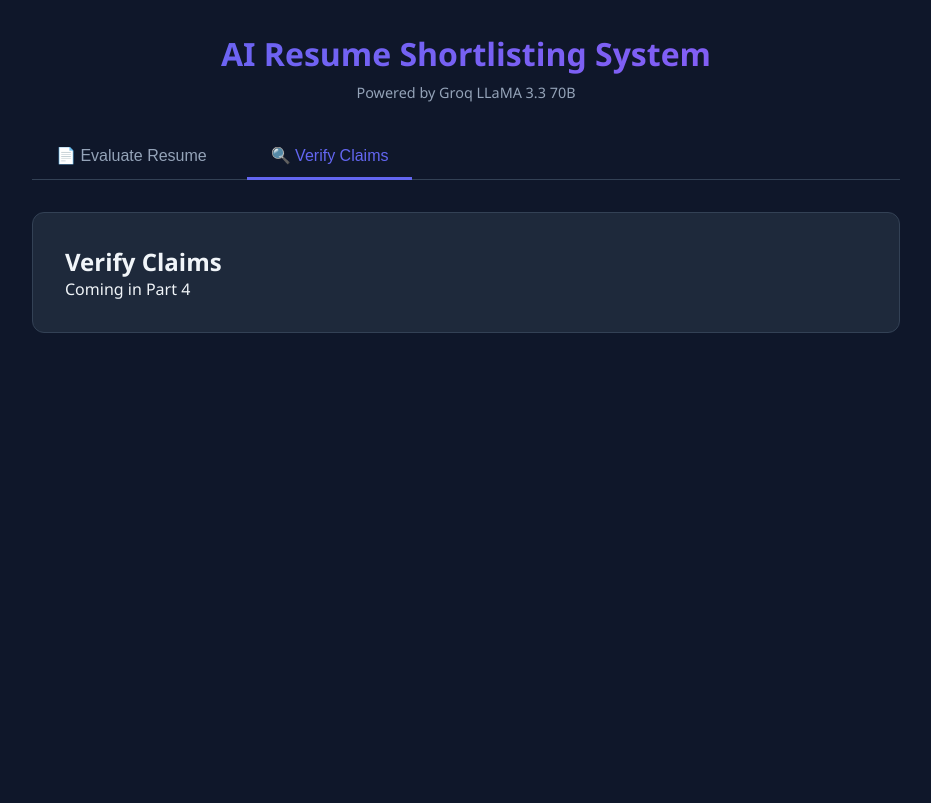
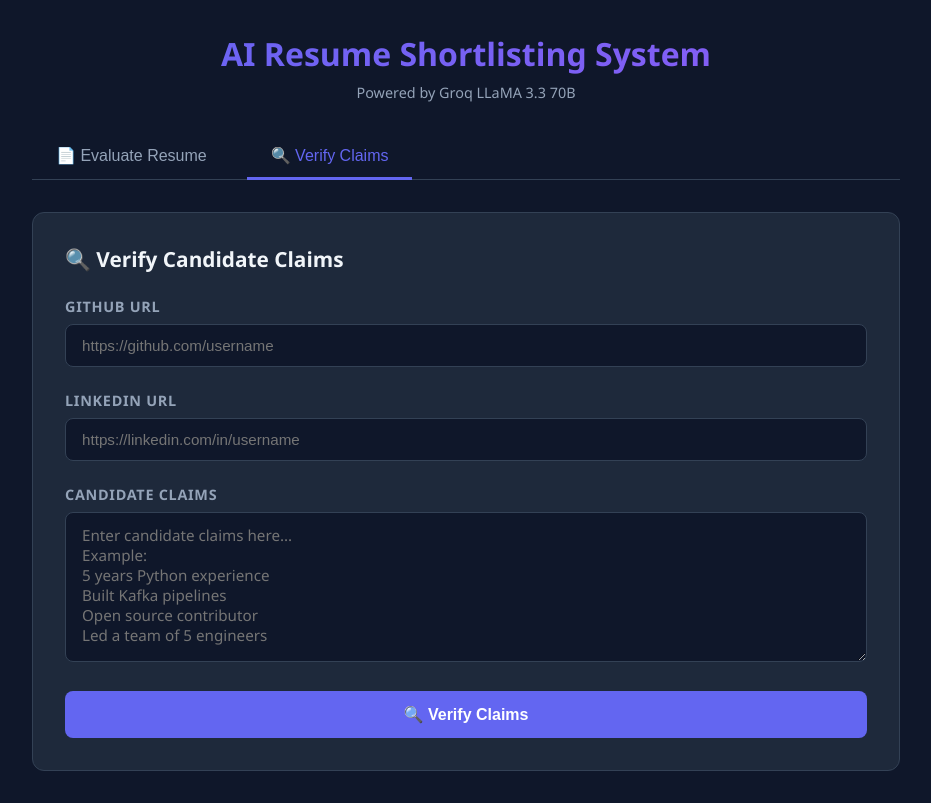
Before and after one commit to poikavedavyas/AI_Shortlisting, a React app in the folder frontend/: page / in a window 1280 px wide. Both pictures are taken after a click on the button "🔍 Verify Claims". Shown: the whole page, without its empty margins (174-1105 px from the left). Built offline with nearby package versions, Linux system fonts and the light colour scheme; the HTML template or start-up script is replaced by a standard one.

Commit message:
feat: react frontend complete all parts working

```diff
--- a/frontend/src/components/VerifyTab.jsx
+++ b/frontend/src/components/VerifyTab.jsx
@@ -1,8 +1,258 @@
+import { useState } from "react"
+import axios from "axios"
+
 export default function VerifyTab() {
+
+  //State Variables
+  const [githubUrl, setGithubUrl] = useState("")
+  const [linkedinUrl, setLinkedinUrl] = useState("")
+  const [claims, setClaims] = useState("")
+  const [loading, setLoading] = useState(false)
+  const [result, setResult] = useState(null)
+  const [error, setError] = useState(null)
+
+  //Handle Submit
+  const handleSubmit = async () => {
+
+    //validate inputs
+    if (!githubUrl.trim()) {
+      setError("Please enter a GitHub URL")
+      return
+    }
+    if (!claims.trim()) {
+      setError("Please enter candidate claims")
+      return
+    }
+
+    //reset state
+    setLoading(true)
+    setError(null)
+    setResult(null)
+
+    try {
+      //call FastAPI backend
+      const response = await axios.post("/api/verify", {
+        github_url: githubUrl,
+        linkedin_url: linkedinUrl,
+        claims: claims
+      })
+
+      //store result
+      setResult(response.data)
+
+    } catch (err) {
+      setError("Something went wrong. Make sure backend is running.")
+    } finally {
+      setLoading(false)
+    }
+  }
+
+  //Plausibility Color
+  const getPlausibilityClass = (plausibility) => {
+    if (plausibility === "High") return "plausibility-high"
+    if (plausibility === "Medium") return "plausibility-medium"
+    return "plausibility-low"
+  }
+
+  // ── Authenticity Color ────────────────────
+  const getAuthColor = (score) => {
+    if (score >= 75) return "#22c55e"
+    if (score >= 50) return "#f59e0b"
+    return "#ef4444"
+  }
+
+  //Render
   return (
     <div>
-      <h2>Verify Claims</h2>
-      <p>Coming in Part 4</p>
+
+      {/* Title */}
+      <h2 style={{ marginBottom: "1.5rem", fontSize: "1.3rem" }}>
+        🔍 Verify Candidate Claims
+      </h2>
+
+      {/* GitHub URL */}
+      <div className="form-group">
+        <label className="form-label">GitHub URL</label>
+        <input
+          type="text"
+          className="form-input"
+          placeholder="https://github.com/username"
+          value={githubUrl}
+          onChange={(e) => setGithubUrl(e.target.value)}
+        />
+      </div>
+
+      {/* LinkedIn URL */}
+      <div className="form-group">
+        <label className="form-label">LinkedIn URL</label>
+        <input
+          type="text"
+          className="form-input"
+          placeholder="https://linkedin.com/in/username"
+          value={linkedinUrl}
+          onChange={(e) => setLinkedinUrl(e.target.value)}
+        />
+      </div>
+
+      {/* Claims */}
+      <div className="form-group">
+        <label className="form-label">Candidate Claims</label>
+        <textarea
+          className="form-textarea"
+          placeholder="Enter candidate claims here...
+Example:
+5 years Python experience
+Built Kafka pipelines
+Open source contributor
+Led a team of 5 engineers"
+          value={claims}
+          onChange={(e) => setClaims(e.target.value)}
+          rows={6}
+        />
+      </div>
+
+      {/* Submit Button */}
+      <button
+        className="btn-primary"
+        onClick={handleSubmit}
+        disabled={loading}
+      >
+        {loading ? "Verifying..." : "🔍 Verify Claims"}
+      </button>
+
+      {/* Error Message */}
+      {error && (
+        <div className="error-box">
+          ⚠ {error}
+        </div>
+      )}
+
+      {/* Loading Spinner */}
+      {loading && (
+        <div className="loading">
+          <div className="loading-spinner" />
+          <p>Fetching GitHub data and analyzing claims...</p>
+        </div>
+      )}
+
+      {/* Results Section */}
+      {result && !loading && (
+        <div style={{ marginTop: "2rem" }}>
+
+          {/* Authenticity Score */}
+          <div className="card">
+            <p
+              className="auth-score"
+              style={{ color: getAuthColor(result.overallAuthenticity) }}
+            >
+              {result.overallAuthenticity}%
+            </p>
+            <p className="auth-label">Overall Authenticity Score</p>
+
+            {/* Verdict */}
+            <div className="verdict-box">
+              {result.verdict}
+            </div>
+          </div>
+
+          {/* GitHub Signals */}
+          {result.githubSignals && (
+            <div className="card">
+              <p className="section-title">
+                GitHub Signals — {result.githubSignals.score}/100
+              </p>
+
+              {/* Findings */}
+              {result.githubSignals.findings?.map((finding, index) => (
+                <div key={index} className="list-item">
+                  <span className="icon-success">✓</span>
+                  <span>{finding}</span>
+                </div>
+              ))}
+
+              {/* Flags */}
+              {result.githubSignals.flags?.filter(Boolean).map((flag, index) => (
+                <div key={index} className="list-item">
+                  <span className="icon-danger">⚠</span>
+                  <span>{flag}</span>
+                </div>
+              ))}
+            </div>
+          )}
+
+          {/* Claim by Claim Analysis */}
+          {result.claimVerification && (
+            <div className="card">
+              <p className="section-title">Claim Analysis</p>
+
+              {result.claimVerification.map((claim, index) => (
+                <div key={index} className="claim-item">
+
+                  {/* Claim Header */}
+                  <div className="claim-header">
+                    <span className="claim-text">
+                      {claim.claim}
+                    </span>
+                    <span className={getPlausibilityClass(claim.plausibility)}>
+                      {claim.plausibility}
+                    </span>
+                  </div>
+
+                  {/* Reasoning */}
+                  <p className="claim-reasoning">
+                    {claim.reasoning}
+                  </p>
+
+                  {/* Verification Tip */}
+                  <p className="claim-tip">
+                    💡 {claim.verificationTip}
+                  </p>
+
+                </div>
+              ))}
+            </div>
+          )}
+
+          {/* Green Flags and Red Flags */}
+          <div style={{ display: "grid", gridTemplateColumns: "1fr 1fr", gap: "1rem" }}>
+
+            {/* Green Flags */}
+            <div className="card">
+              <p className="section-title">✓ Green Flags</p>
+              {result.greenFlags?.length > 0
+                ? result.greenFlags.map((flag, index) => (
+                    <div key={index} className="list-item">
+                      <span className="icon-success">✓</span>
+                      <span>{flag}</span>
+                    </div>
+                  ))
+                : <p style={{ color: "#94a3b8", fontSize: "0.9rem" }}>
+                    None identified
+                  </p>
+              }
+            </div>
+
+            {/* Red Flags */}
+            <div className="card">
+              <p className="section-title">⚠ Red Flags</p>
+              {result.redFlags?.filter(Boolean).length > 0
+                ? result.redFlags.filter(Boolean).map((flag, index) => (
+                    <div key={index} className="list-item">
+                      <span className="icon-danger">⚠</span>
+                      <span>{flag}</span>
+                    </div>
+                  ))
+                : <p style={{ color: "#94a3b8", fontSize: "0.9rem" }}>
+                    None identified
+                  </p>
+              }
+            </div>
+
+          </div>
+
+        </div>
+      )}
+
     </div>
   )
 }
```
